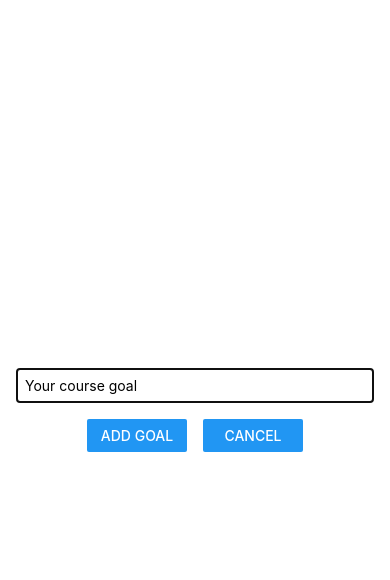
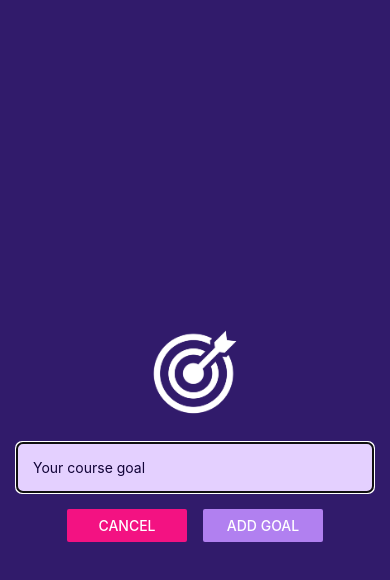
Before and after one commit to bethjm/ReactNative, a React Native app in the folder RNCourse/: screen / in a window 390 px wide. Both pictures are taken after a click on the button "ADD NEW GOAL". Shown: the top 580 px of the page. Built offline with nearby package versions, Linux system fonts and the light colour scheme.

Commit message:
added imagea nd adjusted styling

```diff
--- a/RNCourse/App.js
+++ b/RNCourse/App.js
@@ -1,5 +1,6 @@
 import { useState } from "react";
 import { StyleSheet, View, FlatList, Button } from "react-native";
+import { StatusBar } from "expo-status-bar";
 
 import GoalItem from "./components/GoalItem";
 import GoalInput from "./components/GoalInput";
@@ -31,6 +32,8 @@
   };
 
   return (
+    <>
+      <StatusBar style="light" />
       <View style={styles.appContainer}>
         <Button
           title="Add New Goal"
@@ -63,6 +66,7 @@
           {/* cannot map when using FlatList */}
         </View>
       </View>
+    </>
   );
 }
 
--- a/RNCourse/app.json
+++ b/RNCourse/app.json
@@ -5,6 +5,7 @@
     "version": "1.0.0",
     "orientation": "portrait",
     "icon": "./assets/icon.png",
+    "backgroundColor": "#1e085a",
     "splash": {
       "image": "./assets/splash.png",
       "resizeMode": "contain",
@@ -13,9 +14,7 @@
     "updates": {
       "fallbackToCacheTimeout": 0
     },
-    "assetBundlePatterns": [
-      "**/*"
-    ],
+    "assetBundlePatterns": ["**/*"],
     "ios": {
       "supportsTablet": true
     },
--- a/RNCourse/components/GoalInput.js
+++ b/RNCourse/components/GoalInput.js
@@ -1,4 +1,11 @@
-import { View, TextInput, Button, StyleSheet, Modal } from "react-native";
+import {
+  View,
+  TextInput,
+  Button,
+  StyleSheet,
+  Modal,
+  Image,
+} from "react-native";
 import { useState } from "react";
 
 const GoalInput = (props) => {
@@ -16,6 +23,10 @@
   return (
     <Modal visible={props.visible} animationType="slide">
       <View style={styles.inputContainer}>
+        <Image
+          style={styles.image}
+          source={require("../assets/images/goal.png")}
+        />
         <TextInput
           style={styles.textInput}
           placeholder="Your course goal"
@@ -24,10 +35,10 @@
         />
         <View style={styles.buttonContainer}>
           <View style={styles.button}>
-            <Button title="add goal" onPress={addGoalHandler} />
+            <Button title="cancel" onPress={props.onCancel} color="#f31282" />
           </View>
           <View style={styles.button}>
-            <Button title="cancel" onPress={props.onCancel} />
+            <Button title="add goal" onPress={addGoalHandler} color="#b180f0" />
           </View>
         </View>
       </View>
@@ -42,23 +53,29 @@
     flex: 1,
     justifyContent: "center",
     alignItems: "center",
-    marginBottom: 24,
     padding: 16,
-    borderBottomWidth: 1,
-    borderBottomColor: "#cccccc",
+    backgroundColor: "#311b6b",
+  },
+  image: {
+    width: 100,
+    height: 100,
+    margin: 20,
   },
   textInput: {
     borderWidth: 1,
-    borderColor: "#cccccc",
+    borderColor: "#e4d0ff",
+    backgroundColor: "#e4d0ff",
+    color: "#120438",
+    borderRadius: 6,
     width: "100%",
-    padding: 8,
+    padding: 16,
   },
   buttonContainer: {
     flexDirection: "row",
     marginTop: 16,
   },
   button: {
-    width: 100,
+    width: 120,
     marginHorizontal: 8,
   },
 });
```
Also changed, not shown: RNCourse/assets/images/goal.png (added). Lines whose indentation alone changed are shown as unchanged.
